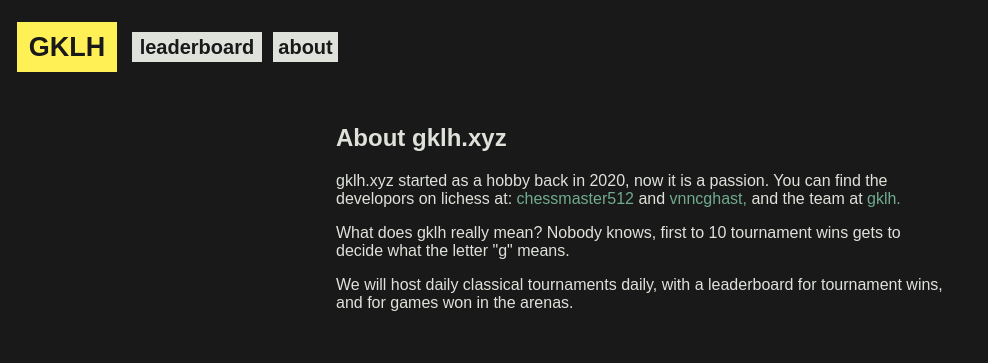
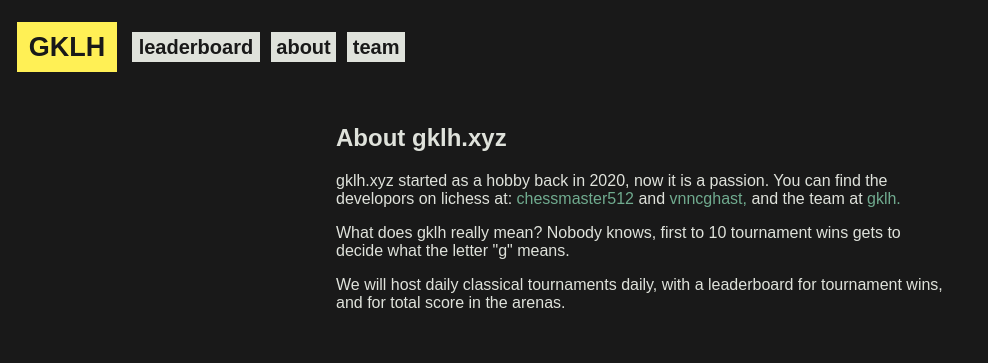
Before and after one commit to nathanielkaiserxyz/gklh, a plain HTML site: page public/about.html in a window 1280 px wide. Shown: the whole page, without its empty margins (0-988 px from the left). Drawn offline with Linux system fonts and the light colour scheme.

Commit message:
Overall changes to stuff (#5)
* stuff and things

stuff and things

* local

* overall changes to site brick in the wall

* about page in the wall

OVER ALL WERE JUST ANOTHER BRICK IN THE WALL

* over all changes to the site(team button

new stuff

* Over all changes to stuff

team button to all pages.

Co-authored-by: nathaniel-kaiser <52363406+nathanielkaiserxyz@users.noreply.github.com>

```diff
--- a/public/about.html
+++ b/public/about.html
@@ -11,9 +11,11 @@
 <body>
     <header>
       <div class=container>
-        <a href="https://lichess.org/team/gklh" target=_blank><div class=title> GKLH</div> </a>
-        <a href="leaderboard.html"><div class=leaderboard>leaderboard</div></a>
-        <a href="about.html"><div class=about>about</div></a>
+        <a href="https://gklh.xyz/" target=_blank>   <div class=title> GKLH</div> </a>
+        <a href="leaderboard.html" >   <div class=leaderboard>leaderboard</div></a>
+        <a href="about.html"  >  <div class=about>about</div></a>
+        <a href="https://lichess.org/team/gklh" target= _blank><div class=team>team</div></a>
+
       </div>
     </header>
 
@@ -21,8 +23,7 @@
       <h2>About gklh.xyz</h2>
         <p>gklh.xyz started as a hobby back in 2020, now it is a passion. You can find the developors on lichess at:<a class=white href="https://lichess.org/@/chessmaster512"> chessmaster512</a> and <a class=white href="https://lichess.org/@/vnncghast">vnncghast,</a> and the team at <a class=white href="https://lichess.org/team/gklh">gklh.</a></p>
         <p>What does gklh really mean? Nobody knows, first to 10 tournament wins gets to decide what the letter "g" means.
-         <p>We will host daily classical tournaments daily, with a leaderboard for tournament wins, and for games won in the arenas.</p>
+         <p>We will host daily classical tournaments daily, with a leaderboard for tournament wins, and for total score in the arenas.</p>
     </main>
-
 </body>
 </html>
--- a/public/css/style.css
+++ b/public/css/style.css
@@ -12,7 +12,6 @@ main {
 
 header {
 
-
 }
 
 .leaderboardBigContainer{
@@ -26,6 +25,7 @@ header {
   flex-direction: column;
   display:flex;
 }
+
 .leaderboardTitle{
   width:19rem;
   height:50px;
@@ -47,6 +47,7 @@ header {
   vertical-align: middle;
   line-height: 25px;
 }
+
 
 .container {
   justify-content: flex-start;
@@ -72,7 +73,7 @@ header {
 
 .leaderboard {
   background-color:#DFE2DB;
-  width:130px;
+  width:128px;
   height:30px;
   color:#191919;
   font-family:Liberation Sans, Arial, sans-serif;
@@ -84,14 +85,7 @@ header {
   margin-right: 1ch;
   margin-top: 10px;
   margin-bottom: 10px;
-}
 
-.container {
-  justify-content: flex-start;
-  margin-left:1ch;
-  margin-top:2.5ch;
-  flex-direction: row;
-  display:flex;
 }
 
 .about {
@@ -123,3 +117,16 @@ a:hover {
 .white {
   color:#70AB8F;
 }
+
+.team {
+  width:58px;
+  background-color:#DFE2DB;
+  text-align:center;
+  font-size:20px;
+  font-weight:bold;
+  vertical-align: middle;
+  line-height: 30px;
+  margin-right: 1ch;
+  margin-top: 10px;
+  margin-bottom: 10px;
+}
```
Also changed, not shown: public/index.html (+4 -3 lines), public/leaderboard.html (+2 -3 lines).
